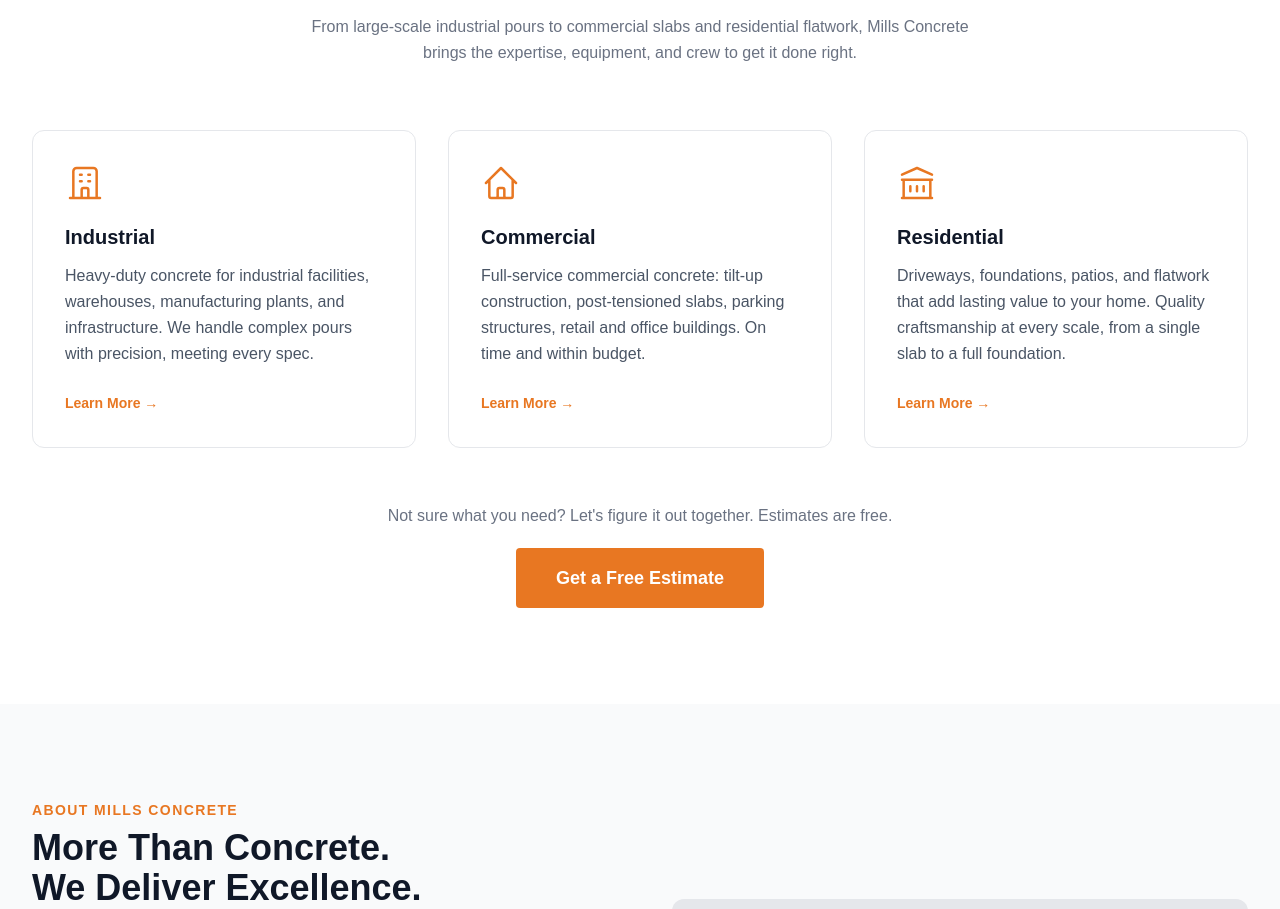
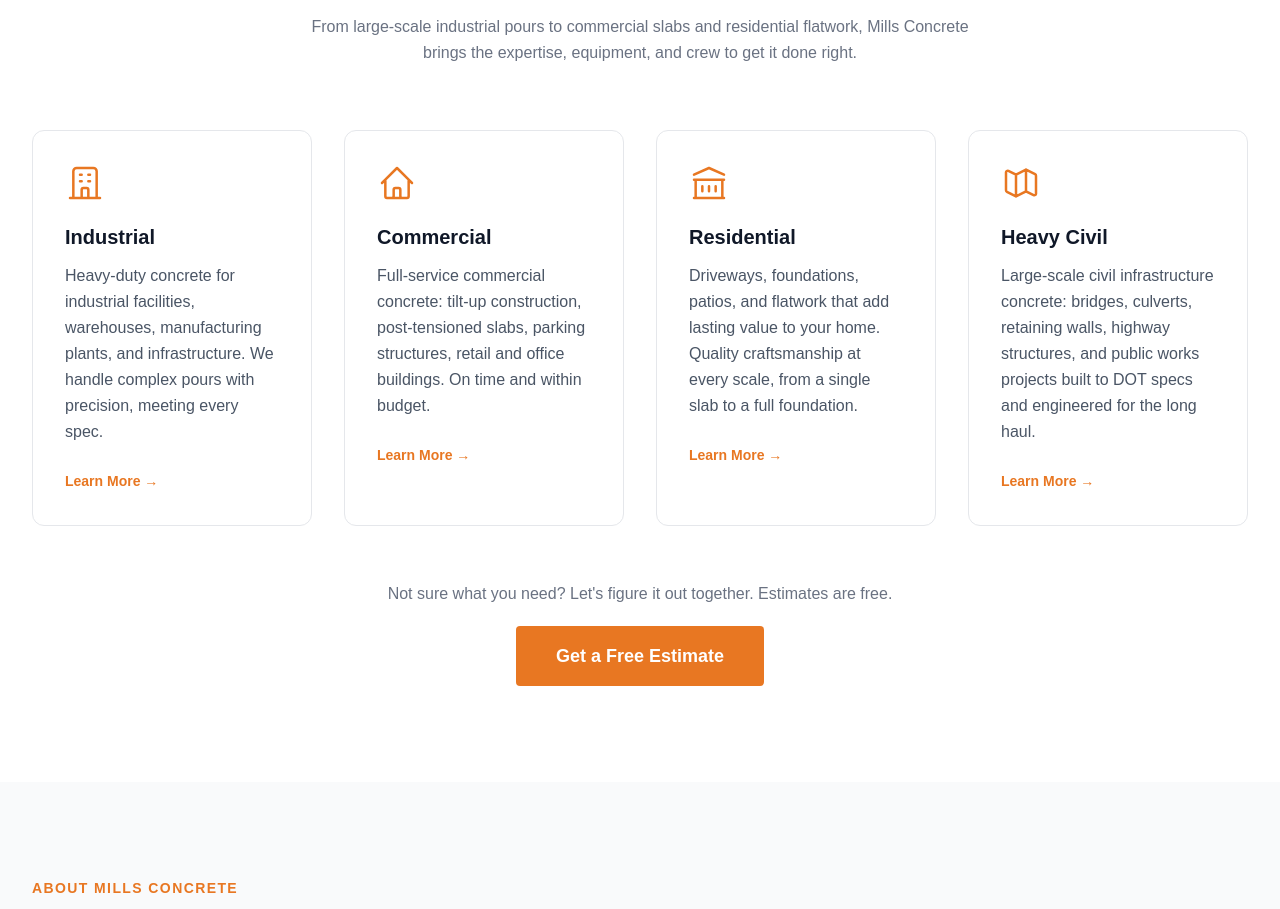
Before and after one commit to yesmedia1/mills, a Next.js app: page / in a window 1280 px wide. Shown: the part 1223-2132 px from the top of the page. Built offline with nearby package versions, Linux system fonts and the light colour scheme.

Commit message:
Add Heavy Civil tile to services section, update grid to 4 columns

```diff
--- a/src/components/ServicesSection.tsx
+++ b/src/components/ServicesSection.tsx
@@ -34,6 +34,17 @@
       </svg>
     ),
   },
+  {
+    title: "Heavy Civil",
+    description:
+      "Large-scale civil infrastructure concrete: bridges, culverts, retaining walls, highway structures, and public works projects built to DOT specs and engineered for the long haul.",
+    href: "/services#heavy-civil",
+    icon: (
+      <svg className="w-10 h-10 text-brand-orange" fill="none" stroke="currentColor" viewBox="0 0 24 24">
+        <path strokeLinecap="round" strokeLinejoin="round" strokeWidth={1.5} d="M9 20l-5.447-2.724A1 1 0 013 16.382V5.618a1 1 0 011.447-.894L9 7m0 13l6-3m-6 3V7m6 10l4.553 2.276A1 1 0 0021 18.382V7.618a1 1 0 00-.553-.894L15 4m0 13V4m0 0L9 7" />
+      </svg>
+    ),
+  },
 ];
 
 export default function ServicesSection() {
@@ -52,7 +63,7 @@
           </p>
         </div>
 
-        <div className="grid md:grid-cols-3 gap-8">
+        <div className="grid sm:grid-cols-2 lg:grid-cols-4 gap-8">
           {services.map((service) => (
             <div
               key={service.title}
```
